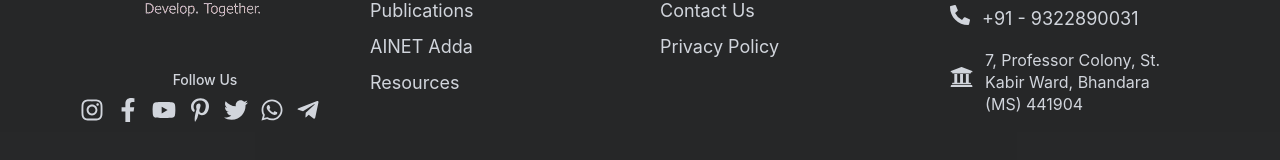
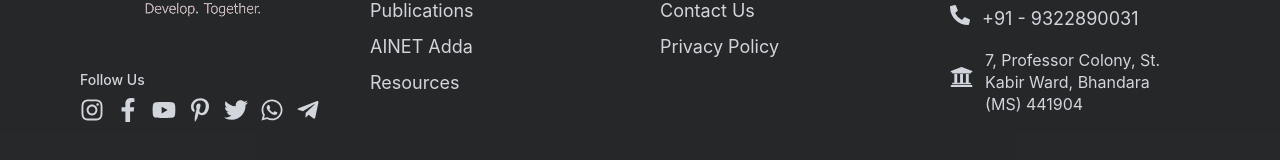
Before and after one commit to yadavswapnil25/AINET2-Web, a React (Vite) app: page /ainet-occasional-papers-list in a window 1280 px wide. Shown: the part 1139-1299 px from the top of the page. Built offline with nearby package versions, Linux system fonts and the light colour scheme.

Commit message:
updated footer

```diff
--- a/src/Components/shared/Footer.jsx
+++ b/src/Components/shared/Footer.jsx
@@ -23,7 +23,7 @@ const Footer = () => {
                     <Link to="/" className="inline-block mb-4">
                         <img src="./footlogo.png" alt="AINET Logo" />
                     </Link>
-                    <p className="text-sm mb-2 text-center font-medium">Follow Us</p>
+                    <p className="text-sm mb-2 text-left font-medium">Follow Us</p>
                     <div className="flex flex-wrap gap-3 text-xl sm:text-2xl">
                         <a href="https://www.instagram.com/ainetindia/" target='_blankC' aria-label="Instagram" className="hover:text-white"><FaInstagram /></a>
                         <a href="https://www.facebook.com/ainetindia/" target='_blank' aria-label="Facebook" className="hover:text-white"><FaFacebookF /></a>
@@ -39,10 +39,10 @@ const Footer = () => {
                 <div className=' w-full  flex flex-col'>
                     <h3 className="text-white text-xl sm:text-2xl font-semibold mb-4">AINET</h3>
                     <ul className="space-y-2 text-base sm:text-lg">
-                        <li><a href="/about/#about" className="hover:underline">About Us</a></li>
-                        <li><a href="/publications/#publications" className="hover:underline">Publications</a></li>
+                        <li><a href="/about" className="hover:underline">About Us</a></li>
+                        <li><a href="/publications" className="hover:underline">Publications</a></li>
                         <li><a href="/BlogsSection1" className="hover:underline">AINET Adda</a></li>
-                        <li><a href="/resources/#resources" className="hover:underline">Resources</a></li>
+                        <li><a href="/resources" className="hover:underline">Resources</a></li>
                     </ul>
                 </div>
 
```
